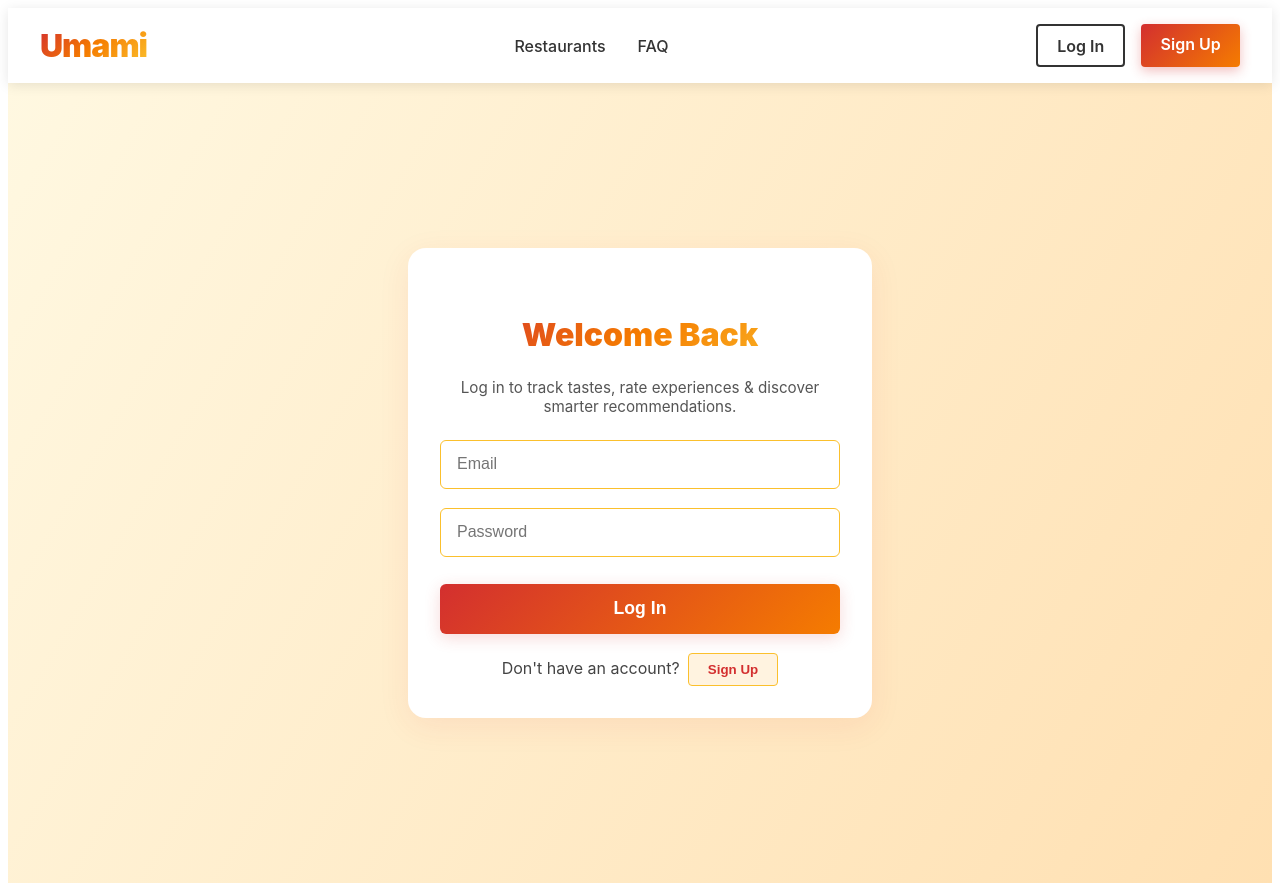
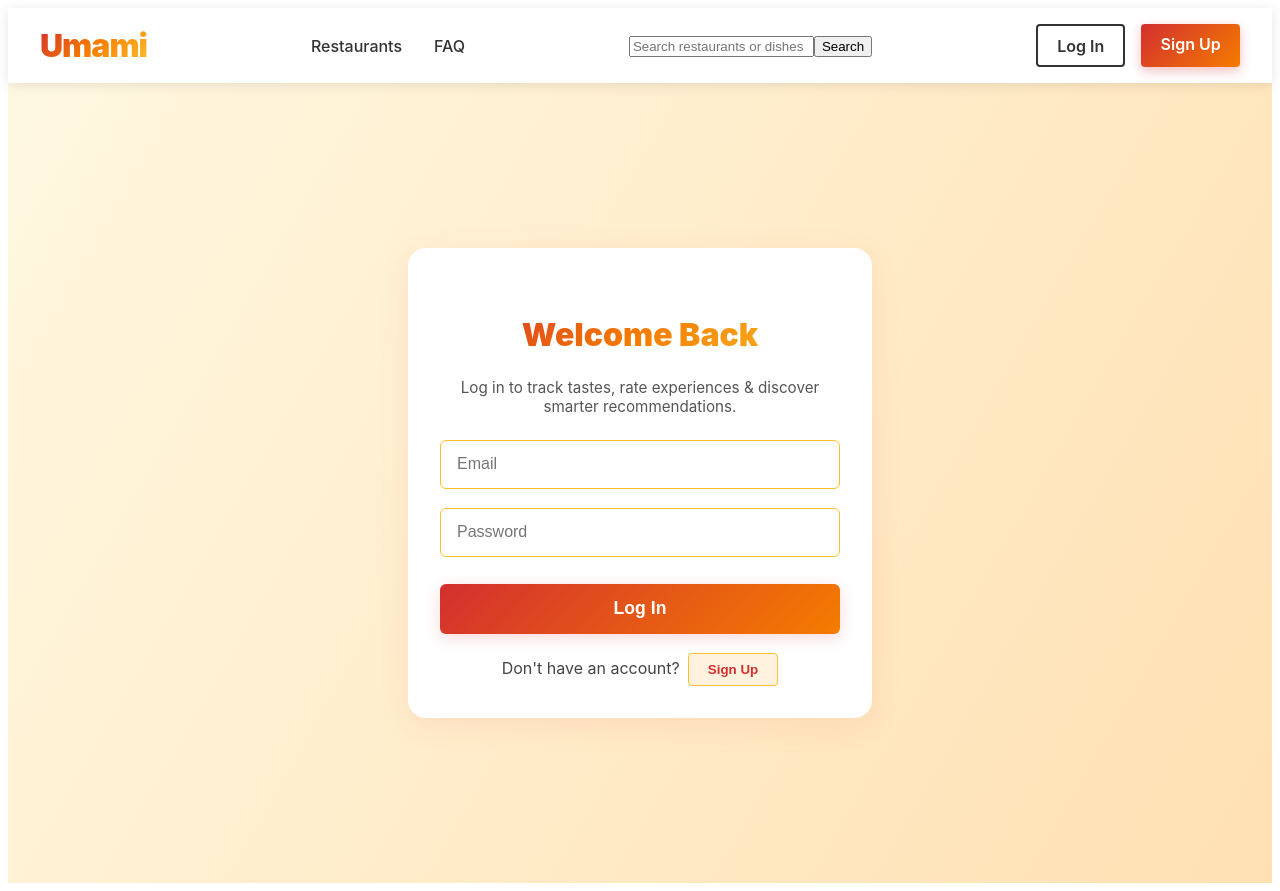
Before and after one commit to TaigaChang/food-review-app, a React (Vite) app in the folder client/: page /auth in a window 1280 px wide. Built offline with nearby package versions, Linux system fonts and the light colour scheme.

Commit message:
CHANGE: Add login / sign up routes and check for them in auth-page

```diff
--- a/client/src/components/header.jsx
+++ b/client/src/components/header.jsx
@@ -1,18 +1,39 @@
+import React, { useState } from "react";
 import "../styles/header.css";
 
 export default function Header() {
+  const [q, setQ] = useState("");
+
+  const handleSubmit = (e) => {
+    e.preventDefault();
+    const trimmed = (q || "").trim();
+    if (!trimmed) return;
+    window.location.href = `/search?q=${encodeURIComponent(trimmed)}`;
+  };
+
   return (
     <header>
       <div className="logo-section">
         <a href="/" className="logo">Umami</a>
       </div>
-          <nav>
-            <a href="#restaurants">Restaurants</a>
-            <a href="/faq">FAQ</a>
-          </nav>
+      <nav>
+        <a href="#restaurants">Restaurants</a>
+        <a href="/faq">FAQ</a>
+      </nav>
+
+      <form className="search-form" onSubmit={handleSubmit} role="search">
+        <input
+          aria-label="Search restaurants or dishes"
+          placeholder="Search restaurants or dishes"
+          value={q}
+          onChange={(e) => setQ(e.target.value)}
+        />
+        <button type="submit">Search</button>
+      </form>
+
       <div className="auth-buttons">
-        <a href="/auth" className="login-btn">Log In</a>
-        <a href="/auth" className="signup-btn">Sign Up</a>
+  <a href="/auth?mode=login" className="login-btn">Log In</a>
+  <a href="/auth?mode=signup" className="signup-btn">Sign Up</a>
       </div>
     </header>
   );
--- a/client/src/pages/auth-page.jsx
+++ b/client/src/pages/auth-page.jsx
@@ -1,4 +1,4 @@
-import { useState } from 'react';
+import { useState, useEffect } from 'react';
 import '../styles/auth-page.css';
 
 export default function AuthPage() {
@@ -9,10 +9,25 @@ export default function AuthPage() {
   const [msg, setMsg] = useState('');
   const [msgType, setMsgType] = useState('');
 
+  // initialize isLogin from query param when component mounts
+  useEffect(() => {
+    try {
+      const params = new URLSearchParams(window.location.search);
+      const mode = params.get('mode');
+      if (mode === 'signup') setIsLogin(false);
+      else if (mode === 'login') setIsLogin(true);
+    } catch (e) {
+      // ignore
+    }
+  }, []);
+
   const handleSwitch = () => {
     setIsLogin(v => !v);
     setMsg('');
     setMsgType('');
+    // update URL to reflect new mode (keeps linkable state without router)
+    const newMode = isLogin ? 'signup' : 'login';
+    try { history.replaceState(null, '', `/auth?mode=${newMode}`); } catch {}
   };
 
   const handleSubmit = async (e) => {
```
